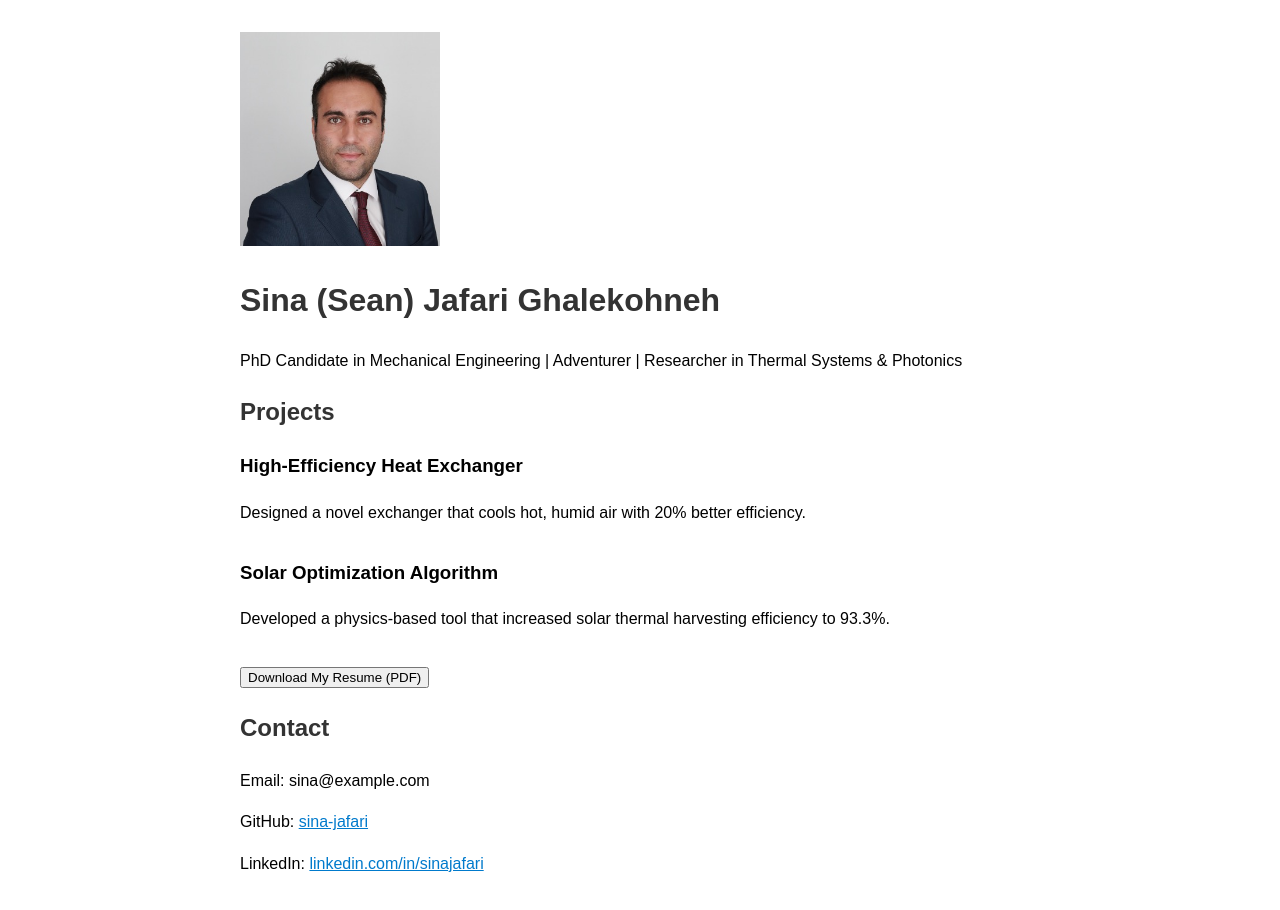
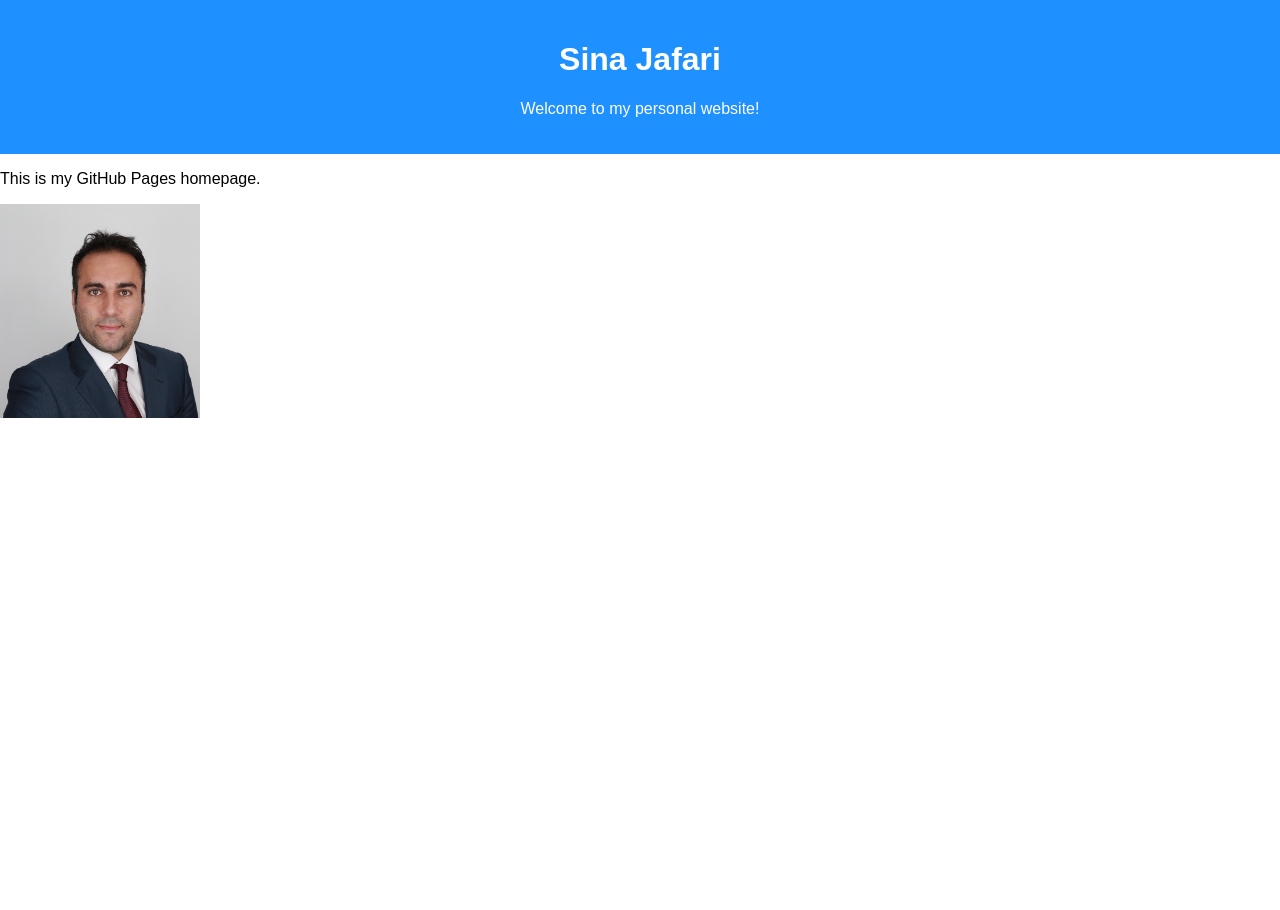
Before and after one commit to sina-jafari/resume, a plain HTML site: page index.html in a window 1280 px wide. After the commit the page ends 800 px from the top, so only its background shows below. Drawn offline with Linux system fonts and the light colour scheme.

Commit message:
Update index.html

```diff
--- a/index.html
+++ b/index.html
@@ -1,48 +1,31 @@
 <!DOCTYPE html>
-<html lang="en">
+<html>
 <head>
-  <meta charset="UTF-8">
-  <title>Sina Jafari | Portfolio</title>
+  <title>Sina Jafari</title>
   <style>
     body {
       font-family: Arial, sans-serif;
-      padding: 2em;
-      max-width: 800px;
-      margin: auto;
-      line-height: 1.6;
+      margin: 0;
     }
-    h1, h2 {
-      color: #333;
-    }
-    a {
-      color: #007acc;
-    }
-    .project {
-      margin-bottom: 2em;
+    header {
+      background-color: #1e90ff;
+      color: white;
+      padding: 20px;
+      text-align: center;
     }
   </style>
 </head>
 <body>
-    <img src="profile.jpg" alt="My Profile Photo" width="200">
 
-  <h1>Sina (Sean) Jafari Ghalekohneh</h1>
-  <p>PhD Candidate in Mechanical Engineering | Adventurer | Researcher in Thermal Systems & Photonics</p>
+  <header>
+    <h1>Sina Jafari</h1>
+    <p>Welcome to my personal website!</p>
+  </header>
 
-  <h2>Projects</h2>
-  <div class="project">
-    <h3>High-Efficiency Heat Exchanger</h3>
-    <p>Designed a novel exchanger that cools hot, humid air with 20% better efficiency.</p>
-  </div>
-  <div class="project">
-    <h3>Solar Optimization Algorithm</h3>
-    <p>Developed a physics-based tool that increased solar thermal harvesting efficiency to 93.3%.</p>
-  </div>
-<a href="Sina.pdf" download>
-  <button>Download My Resume (PDF)</button>
-</a>
-  <h2>Contact</h2>
-  <p>Email: sina@example.com</p>
-  <p>GitHub: <a href="https://github.com/sina-jafari">sina-jafari</a></p>
-  <p>LinkedIn: <a href="https://linkedin.com/in/sinajafari">linkedin.com/in/sinajafari</a></p>
+  <main>
+    <p>This is my GitHub Pages homepage.</p>
+    <img src="profile.jpg" alt="My Photo" width="200">
+  </main>
+
 </body>
 </html>
```
